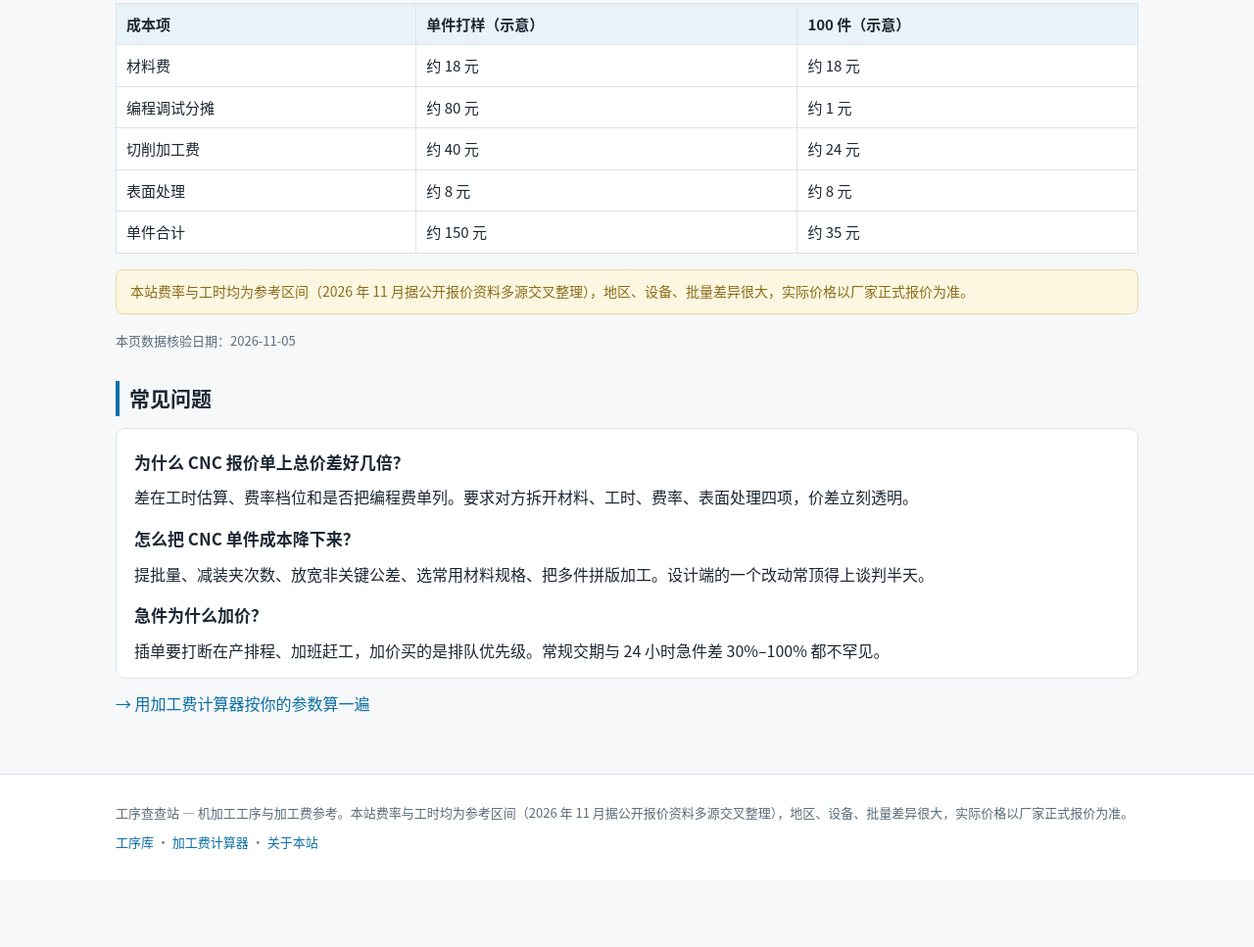
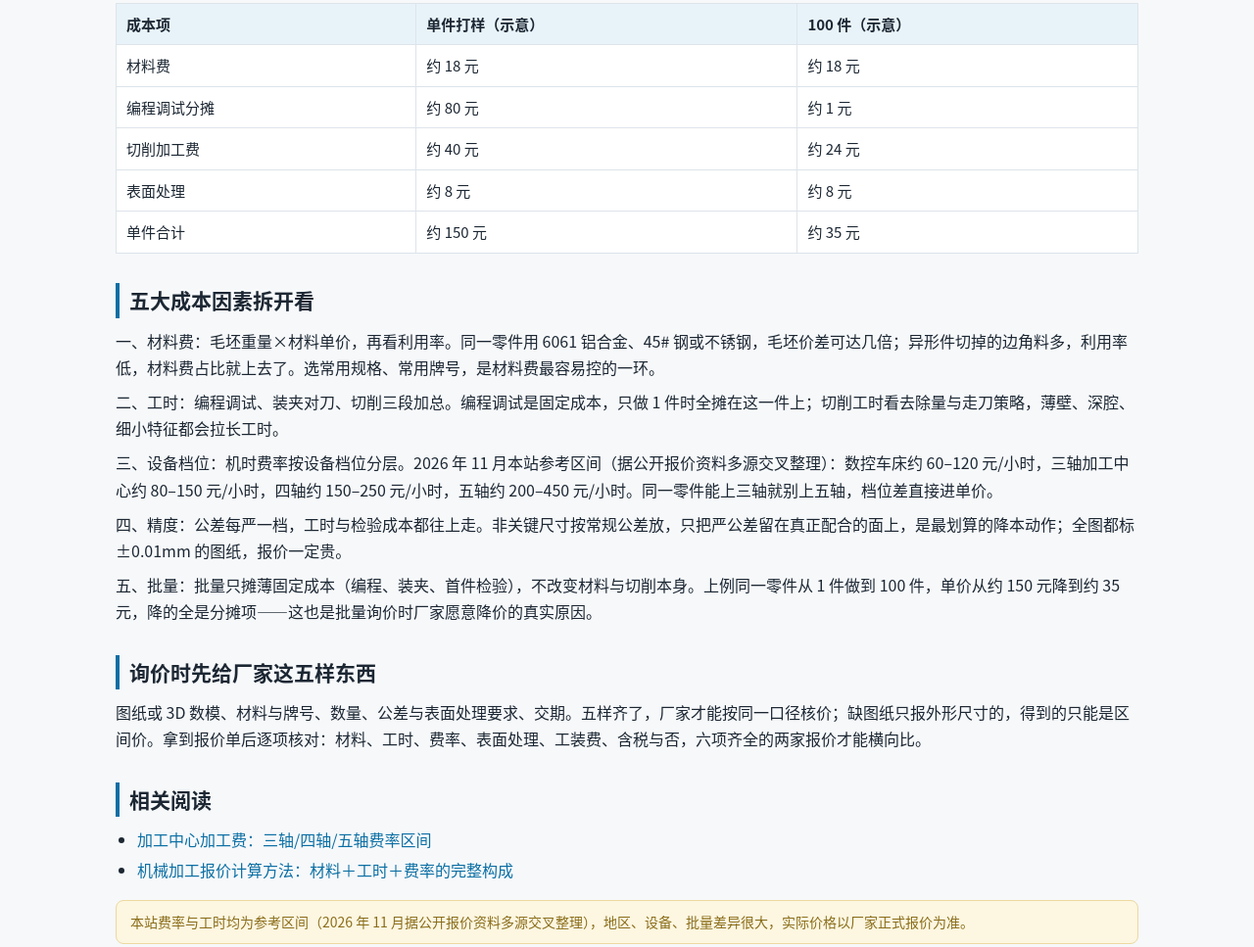
Before and after one commit to hu3075559-ai/gxccz, a plain HTML site: page wenda/cnc-yige-lingjian-duoshao/index.html in a window 1280 px wide. Shown: the part 377-1344 px from the top of the page at 98% size. Before the commit the page ends 1276 px from the top, so only its background shows below. Drawn offline with Linux system fonts and the light colour scheme.

Commit message:
SEO 2026-11-13：扩写 CNC加工一个零件多少钱（五大成本因素＋询价清单＋2条FAQ）

```diff
--- a/wenda/cnc-yige-lingjian-duoshao/index.html
+++ b/wenda/cnc-yige-lingjian-duoshao/index.html
@@ -24,7 +24,7 @@ gtag('config', 'G-36PLK4JM29');
 <meta property="og:image" content="https://gxccz.pages.dev/og.png">
 <link rel="stylesheet" href="/assets/style.css">
 <link rel="icon" href="/favicon.svg" type="image/svg+xml">
-<script type="application/ld+json">{"@context": "https://schema.org", "@type": "FAQPage", "mainEntity": [{"@type": "Question", "name": "为什么 CNC 报价单上总价差好几倍？", "acceptedAnswer": {"@type": "Answer", "text": "差在工时估算、费率档位和是否把编程费单列。要求对方拆开材料、工时、费率、表面处理四项，价差立刻透明。"}}, {"@type": "Question", "name": "怎么把 CNC 单件成本降下来？", "acceptedAnswer": {"@type": "Answer", "text": "提批量、减装夹次数、放宽非关键公差、选常用材料规格、把多件拼版加工。设计端的一个改动常顶得上谈判半天。"}}, {"@type": "Question", "name": "急件为什么加价？", "acceptedAnswer": {"@type": "Answer", "text": "插单要打断在产排程、加班赶工，加价买的是排队优先级。常规交期与 24 小时急件差 30%–100% 都不罕见。"}}]}</script>
+<script type="application/ld+json">{"@context": "https://schema.org", "@type": "FAQPage", "mainEntity": [{"@type": "Question", "name": "为什么 CNC 报价单上总价差好几倍？", "acceptedAnswer": {"@type": "Answer", "text": "差在工时估算、费率档位和是否把编程费单列。要求对方拆开材料、工时、费率、表面处理四项，价差立刻透明。"}}, {"@type": "Question", "name": "怎么把 CNC 单件成本降下来？", "acceptedAnswer": {"@type": "Answer", "text": "提批量、减装夹次数、放宽非关键公差、选常用材料规格、把多件拼版加工。设计端的一个改动常顶得上谈判半天。"}}, {"@type": "Question", "name": "急件为什么加价？", "acceptedAnswer": {"@type": "Answer", "text": "插单要打断在产排程、加班赶工，加价买的是排队优先级。常规交期与 24 小时急件差 30%–100% 都不罕见。"}}, {"@type": "Question", "name": "公差要求对价格影响有多大？", "acceptedAnswer": {"@type": "Answer", "text": "影响主要在工时与检验：严公差意味着慢走刀、多次测量、更高的废品风险。只把严公差标在配合面上、其余按常规公差放，是最划算的降本动作之一；全图严公差则要做好单价明显上浮的准备。"}}, {"@type": "Question", "name": "为什么不锈钢件比铝件贵？", "acceptedAnswer": {"@type": "Answer", "text": "三处都贵：材料单价高、切削速度慢导致工时拉长、刀具磨损快。同一图纸换不锈钢，加工费高出几成到一倍都不罕见，还不算材料差价；能用铝合金的场合不必硬上不锈钢。"}}]}</script>
 <script type="application/ld+json">{"@context": "https://schema.org", "@type": "BreadcrumbList", "itemListElement": [{"@type": "ListItem", "position": 1, "name": "工序库", "item": "https://gxccz.pages.dev/"}, {"@type": "ListItem", "position": 2, "name": "热门问答"}, {"@type": "ListItem", "position": 3, "name": "CNC 加工一个零件多少钱", "item": "https://gxccz.pages.dev/wenda/cnc-yige-lingjian-duoshao/"}]}</script>
 </head>
 <body>
@@ -45,9 +45,19 @@ gtag('config', 'G-36PLK4JM29');
 <tr><td>表面处理</td><td>约 8 元</td><td>约 8 元</td></tr>
 <tr><td>单件合计</td><td>约 150 元</td><td>约 35 元</td></tr>
 </table>
+<h2>五大成本因素拆开看</h2>
+<p>一、材料费：毛坯重量×材料单价，再看利用率。同一零件用 6061 铝合金、45# 钢或不锈钢，毛坯价差可达几倍；异形件切掉的边角料多，利用率低，材料费占比就上去了。选常用规格、常用牌号，是材料费最容易控的一环。</p>
+<p>二、工时：编程调试、装夹对刀、切削三段加总。编程调试是固定成本，只做 1 件时全摊在这一件上；切削工时看去除量与走刀策略，薄壁、深腔、细小特征都会拉长工时。</p>
+<p>三、设备档位：机时费率按设备档位分层。2026 年 11 月本站参考区间（据公开报价资料多源交叉整理）：数控车床约 60–120 元/小时，三轴加工中心约 80–150 元/小时，四轴约 150–250 元/小时，五轴约 200–450 元/小时。同一零件能上三轴就别上五轴，档位差直接进单价。</p>
+<p>四、精度：公差每严一档，工时与检验成本都往上走。非关键尺寸按常规公差放，只把严公差留在真正配合的面上，是最划算的降本动作；全图都标 ±0.01mm 的图纸，报价一定贵。</p>
+<p>五、批量：批量只摊薄固定成本（编程、装夹、首件检验），不改变材料与切削本身。上例同一零件从 1 件做到 100 件，单价从约 150 元降到约 35 元，降的全是分摊项——这也是批量询价时厂家愿意降价的真实原因。</p>
+<h2>询价时先给厂家这五样东西</h2>
+<p>图纸或 3D 数模、材料与牌号、数量、公差与表面处理要求、交期。五样齐了，厂家才能按同一口径核价；缺图纸只报外形尺寸的，得到的只能是区间价。拿到报价单后逐项核对：材料、工时、费率、表面处理、工装费、含税与否，六项齐全的两家报价才能横向比。</p>
+<h2>相关阅读</h2>
+<ul><li><a href="/gongxu/jiagong-zhongxin/">加工中心加工费：三轴/四轴/五轴费率区间</a></li><li><a href="/wenda/baojia-jisuan-fangfa/">机械加工报价计算方法：材料＋工时＋费率的完整构成</a></li></ul>
 <div class="note">本站费率与工时均为参考区间（2026 年 11 月据公开报价资料多源交叉整理），地区、设备、批量差异很大，实际价格以厂家正式报价为准。</div>
 <p class="meta">本页数据核验日期：2026-11-05</p>
-<h2>常见问题</h2><div class="faq"><h3>为什么 CNC 报价单上总价差好几倍？</h3><p>差在工时估算、费率档位和是否把编程费单列。要求对方拆开材料、工时、费率、表面处理四项，价差立刻透明。</p><h3>怎么把 CNC 单件成本降下来？</h3><p>提批量、减装夹次数、放宽非关键公差、选常用材料规格、把多件拼版加工。设计端的一个改动常顶得上谈判半天。</p><h3>急件为什么加价？</h3><p>插单要打断在产排程、加班赶工，加价买的是排队优先级。常规交期与 24 小时急件差 30%–100% 都不罕见。</p></div>
+<h2>常见问题</h2><div class="faq"><h3>为什么 CNC 报价单上总价差好几倍？</h3><p>差在工时估算、费率档位和是否把编程费单列。要求对方拆开材料、工时、费率、表面处理四项，价差立刻透明。</p><h3>怎么把 CNC 单件成本降下来？</h3><p>提批量、减装夹次数、放宽非关键公差、选常用材料规格、把多件拼版加工。设计端的一个改动常顶得上谈判半天。</p><h3>急件为什么加价？</h3><p>插单要打断在产排程、加班赶工，加价买的是排队优先级。常规交期与 24 小时急件差 30%–100% 都不罕见。</p><h3>公差要求对价格影响有多大？</h3><p>影响主要在工时与检验：严公差意味着慢走刀、多次测量、更高的废品风险。只把严公差标在配合面上、其余按常规公差放，是最划算的降本动作之一；全图严公差则要做好单价明显上浮的准备。</p><h3>为什么不锈钢件比铝件贵？</h3><p>三处都贵：材料单价高、切削速度慢导致工时拉长、刀具磨损快。同一图纸换不锈钢，加工费高出几成到一倍都不罕见，还不算材料差价；能用铝合金的场合不必硬上不锈钢。</p></div>
 <p><a href="/calculator/">→ 用加工费计算器按你的参数算一遍</a></p>
 </main>
 <footer><div class="in">
```
